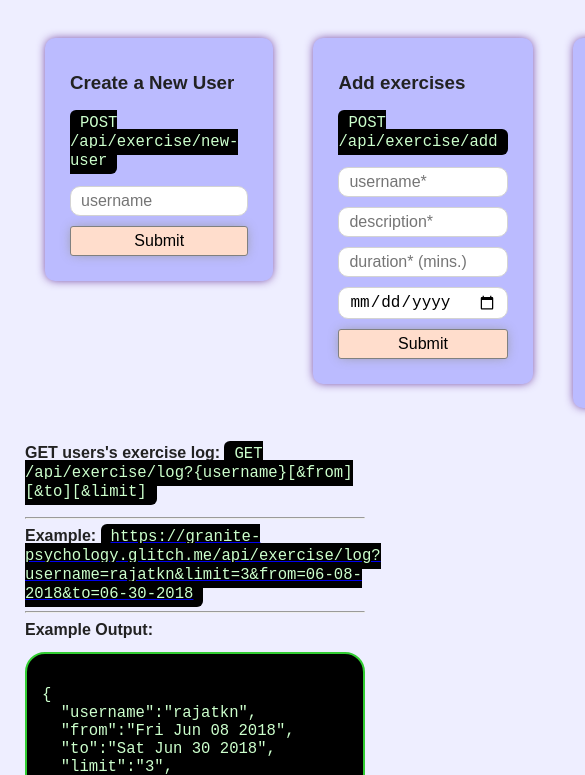
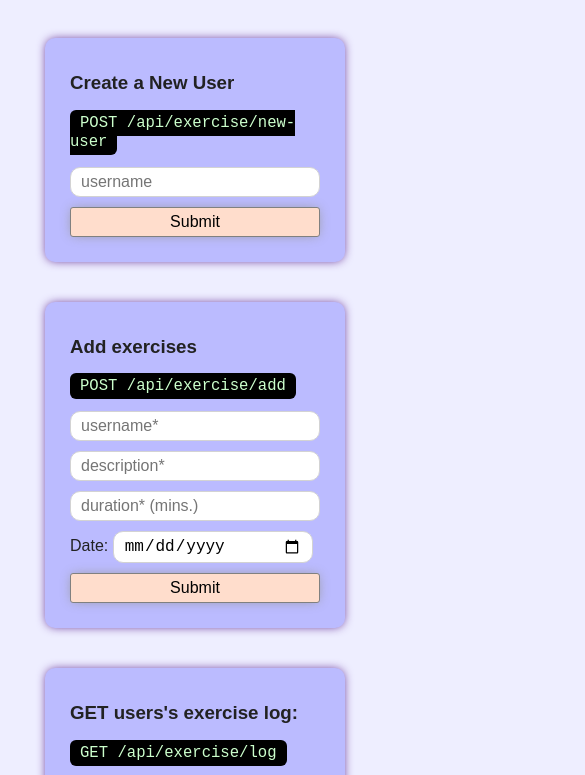
Before and after one commit to rajatkantinandi/exercise-tracker-fcc, a website: page views/index.html in a window 390 px wide. Shown: the part 65-840 px from the top of the page, 585 px wide, since content can reach past the window. Drawn offline with Linux system fonts and the light colour scheme; files that its build step writes are made by us from their sources.

Commit message:
Updated forms & made responsive

```diff
--- a/public/style.css
+++ b/public/style.css
@@ -33,7 +33,6 @@ form {
 }
 
 input {
-    display: block;
   margin-bottom: 10px;
   padding: 5px 10px;
   font-size: 1.2em;
@@ -42,7 +41,9 @@ input {
   border-radius: 10px;
   font-size: 16px;
 }
-
+input[type="date"] {
+  width: 80%;
+}
 input:focus {
   box-shadow: 0px 0px 10px -2px red;
   transform: scale(1.05);
@@ -85,6 +86,7 @@ code {
   flex-direction: row;
   align-items: flex-start;
   justify-content: flex-start;
+  flex-wrap: wrap;
 }
 
 .forms form {
--- a/views/index.html
+++ b/views/index.html
@@ -16,7 +16,7 @@
         <p>
           <code>POST /api/exercise/new-user</code>
         </p>
-                <input id="uname" type="text" name="username" placeholder="username">
+        <input id="uname" type="text" name="username" placeholder="username" required>
         <input type="submit" value="Submit">
       </form>
       <form action="/api/exercise/add" method="post">
@@ -24,10 +24,12 @@
         <p>
           <code>POST /api/exercise/add</code>
         </p>
-                <input id="username" type="text" name="username" placeholder="username*">
-                <input id="desc" type="text" name="description" placeholder="description*">
-                <input id="dur" type="text" name="duration" placeholder="duration* (mins.)">
-                <input id="dat" type="date" name="date" placeholder="date (mm-dd-yyyy)">
+        <input id="username" type="text" name="username" placeholder="username*" required>
+        <input id="desc" type="text" name="description" placeholder="description*" required>
+        <input id="dur" type="text" name="duration" placeholder="duration* (mins.)" required>
+        <div>Date:
+          <input id="date" type="date" name="date" placeholder="date (mm-dd-yyyy)">
+        </div>
         <input type="submit" value="Submit">
       </form>
       <form action="/api/exercise/log" method="get">
@@ -35,9 +37,13 @@
         <p>
           <code>GET /api/exercise/log</code>
         </p>
-                <input id="username2" type="text" name="username" placeholder="username*">
+        <input id="username2" type="text" name="username" placeholder="username*" required>
+        <div>From:
           <input id="from" type="date" name="from" placeholder="from (mm-dd-yyyy)">
+        </div>
+        <div>To: &nbsp; &nbsp;
           <input id="to" type="date" name="to" placeholder="to (mm-dd-yyyy)">
+        </div>
         <input id="limit" type="number" name="limit" placeholder="limit">
         <input type="submit" value="Submit">
       </form>
@@ -45,8 +51,14 @@
     <p>
       <strong>GET users's exercise log: </strong>
       <code>GET /api/exercise/log?{username}[&amp;from][&amp;to][&amp;limit]</code>
-            <hr/> <strong> Example:</strong> <a href="https://granite-psychology.glitch.me/api/exercise/log?username=rajatkn&limit=3&from=06-08-2018&to=06-30-2018" target="_blank"><code> https://granite-psychology.glitch.me/api/exercise/log?username=rajatkn&limit=3&from=06-08-2018&to=06-30-2018</code></a>
-            <hr/> <strong>Example Output:</strong> <pre><code>
+      <hr/>
+      <strong> Example:</strong>
+      <a href="https://granite-psychology.glitch.me/api/exercise/log?username=rajatkn&limit=3&from=06-08-2018&to=06-30-2018" target="_blank">
+        <code> https://granite-psychology.glitch.me/api/exercise/log?username=rajatkn&limit=3&from=06-08-2018&to=06-30-2018</code>
+      </a>
+      <hr/>
+      <strong>Example Output:</strong>
+      <pre><code>
 {
   "username":"rajatkn",
   "from":"Fri Jun 08 2018",
```
Lines whose indentation alone changed are shown as unchanged.
